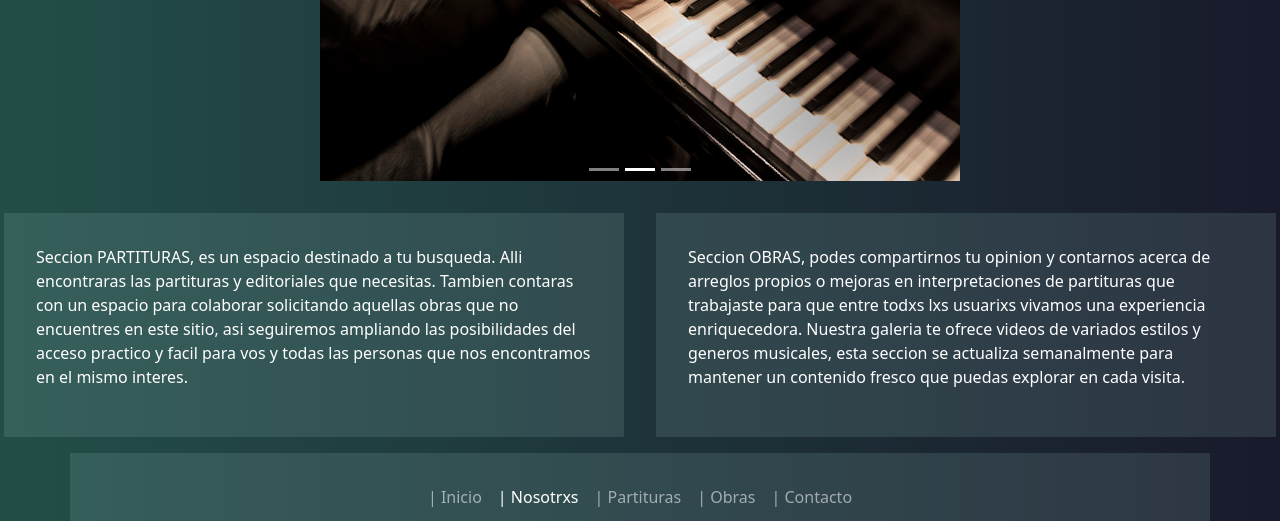
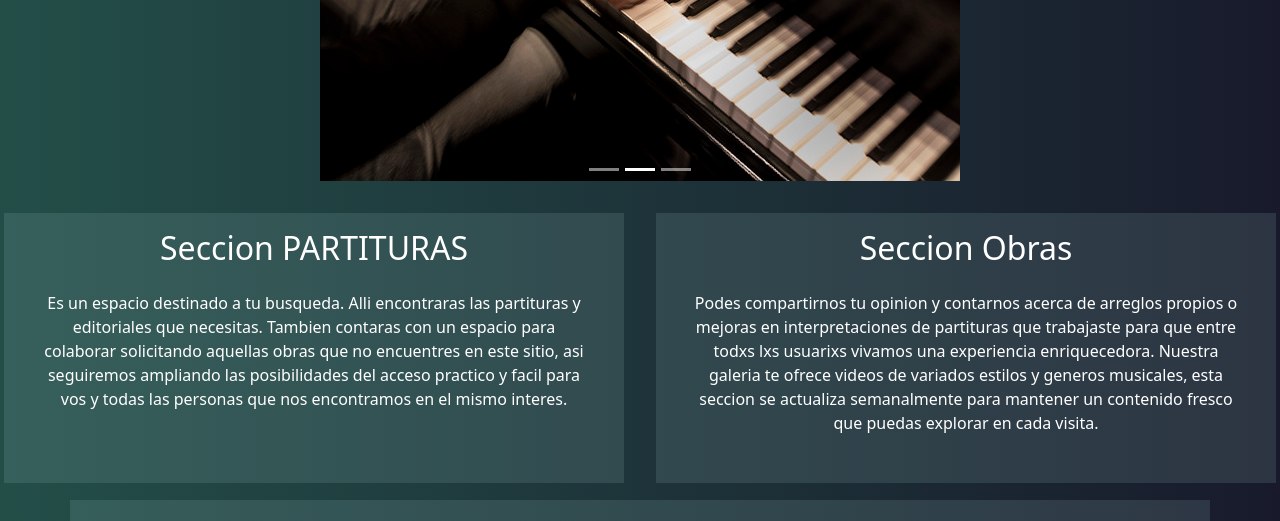
Before and after one commit to lualoman/blanco_y_negro, a website: page paginas/sobre-nosotrxs.html in a window 1280 px wide. Shown: the part 748-1269 px from the top of the page. Drawn offline with nearby package versions, Linux system fonts and the light colour scheme.

Commit message:
agregue h2 en secciones sobre nosotrxs

```diff
--- a/paginas/sobre-nosotrxs.html
+++ b/paginas/sobre-nosotrxs.html
@@ -90,15 +90,17 @@
         </section>
 
         <article class="row" data-aos="flip-left" data-aos-easing="ease-out-cubic" data-aos-duration="2000">
-            <div class="col explicacion">
+            <div class="col explicacion text-center">
+                <h2>Seccion PARTITURAS</h2>
                 <p>
-                    Seccion PARTITURAS, es un espacio destinado a tu busqueda. Alli encontraras las partituras y editoriales que necesitas. Tambien contaras con un espacio para colaborar solicitando aquellas obras que no encuentres en este sitio, asi seguiremos ampliando las posibilidades del acceso practico y facil para vos y todas las personas que nos encontramos en el mismo interes.
+                    Es un espacio destinado a tu busqueda. Alli encontraras las partituras y editoriales que necesitas. Tambien contaras con un espacio para colaborar solicitando aquellas obras que no encuentres en este sitio, asi seguiremos ampliando las posibilidades del acceso practico y facil para vos y todas las personas que nos encontramos en el mismo interes.
                 </p>
             </div>
 
-            <div class="col explicacion">
+            <div class="col explicacion text-center">
+                <h2>Seccion Obras</h2>
                 <p>
-                    Seccion OBRAS, podes compartirnos tu opinion y contarnos acerca de arreglos propios o mejoras en interpretaciones de partituras que trabajaste para que entre todxs lxs usuarixs vivamos una experiencia enriquecedora. Nuestra galeria te ofrece videos de variados estilos y generos musicales, esta seccion se actualiza semanalmente para mantener un contenido fresco que puedas explorar en cada visita.
+                    Podes compartirnos tu opinion y contarnos acerca de arreglos propios o mejoras en interpretaciones de partituras que trabajaste para que entre todxs lxs usuarixs vivamos una experiencia enriquecedora. Nuestra galeria te ofrece videos de variados estilos y generos musicales, esta seccion se actualiza semanalmente para mantener un contenido fresco que puedas explorar en cada visita.
                 </p>
             </div>
         </article>
```
